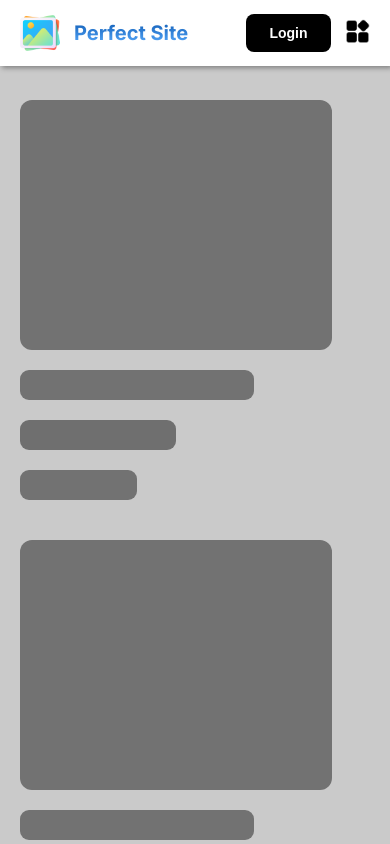
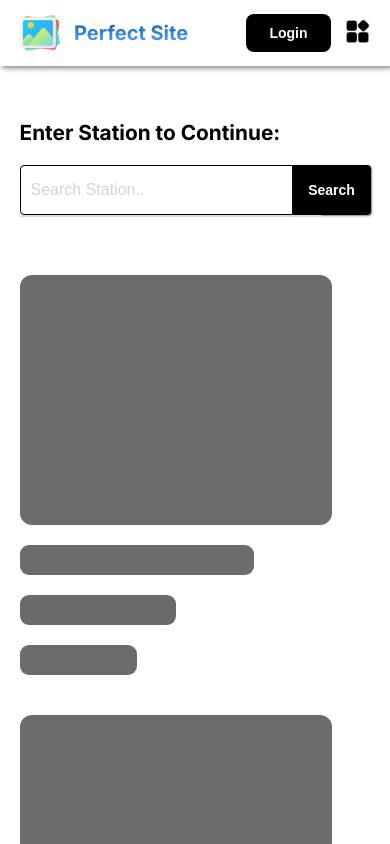
Before and after one commit to fendrick-bot/perfect-site, a Next.js app: page / in a window 390 px wide. Shown: the top 844 px of the page. Built offline with nearby package versions, Linux system fonts and the light colour scheme.

Commit message:
searchbox

```diff
--- a/app/globals.css
+++ b/app/globals.css
@@ -6,11 +6,12 @@
   margin: 0;padding: 0;
 }
 body{
-  background-color: #cacaca;
+  background-color: #ffffff;
   box-sizing: border-box;
 }
 
 nav{
+  z-index: 100;
   width: 100%;
   box-sizing: border-box;
   background-color: #ffffff;
@@ -71,20 +72,27 @@ menu{
   display: none;
 }
 #menuContent{
-  display: none;
+  /* display: none; */
   position: absolute;
   overflow: hidden;
-  top: 120px;
+  top: 90px;
   right: 6px;
   background-color: #ffffffbe;
   width: 230px;
   border-radius: 7px;
   border: 1px solid rgb(203, 203, 203);
   list-style-type: none;
-  opacity: 0%;
+  /* opacity: 0%; */
   backdrop-filter: blur(10px);
   box-shadow: 2px 2px 5px gray;
 }
+.activemenu{
+  display: block;
+}
+.disabledmenu{
+  display: none;
+}
+
 #menuContent li{
   font-size: 18px;
   text-align: center;
@@ -94,6 +102,12 @@ menu{
 #menuContent li:hover{
   background-color: #7cc2ff;
   color: black;
+}
+menu:hover #menuContent{
+  display: block;
+  top: 90px;
+  opacity: 100%;
+
 }
 #menuContact, #menuTools, #menuPricing, #menuBlogs, #menuProducts {
   display: none;
@@ -108,12 +122,6 @@ menu{
   }
   #menuContact{
     display: block;
-  }
-  menu:hover #menuContent{
-    display: block;
-    top: 90px;
-    opacity: 100%;
-
   }
 }
 
@@ -166,12 +174,10 @@ menu{
     gap: 14px;
   }
 
-  menu:hover #menuContent{
-    display: block;
+  #menuContent{
     top: 75px;
     left: 0;
     width: 100vw;
-    opacity: 100%;
   }
 
 }
--- a/app/layout.js
+++ b/app/layout.js
@@ -1,17 +1,21 @@
+'use client'
 import { Inter } from "next/font/google";
 import Image from "next/image";
 import mainLogo from "../public/picture.png"
 import menuIcon from "../public/app.png"
 import "./globals.css";
+import { useState } from "react";
 
 const inter = Inter({ subsets: ["latin"] });
 
-export const metadata = {
-  title: "Perfect Site",
-  description: "This is my perfect website",
-};
+// export const metadata = {
+//   title: "Perfect Site",
+//   description: "This is my perfect website",
+// };
 
 export default function RootLayout({ children }) {
+  const [isVisible , setVisible] = useState('disabledmenu')
+  // console.log(isVisible);
 
   return (
     <html lang="en">
@@ -34,8 +38,8 @@ export default function RootLayout({ children }) {
               <li id="navContact">Contact</li>
             </ul>
             <button>Login</button>
-            <menu> <Image src={menuIcon} width={25} />
-            <div id="menuContent">
+            <menu onClick={()=>{setVisible(isVisible == "activemenu"? 'disabledmenu': 'activemenu') }}> <Image src={menuIcon} width={25} />
+            <div id="menuContent" className= {isVisible} >
               <li>Home</li>
               <li id="menuProducts">Products</li>
               <li id="menuBlogs">Blogs</li>
@@ -47,12 +51,7 @@ export default function RootLayout({ children }) {
 
           </div>
 
-
-
         </nav>
-
-
-
         {children}</body>
     </html>
   );
--- a/app/main.module.css
+++ b/app/main.module.css
@@ -2,6 +2,7 @@
 .space{
     padding-top: 100px;
     padding-left: 5vw;
+    padding-right: 5vw;
     display: flex;
     flex-direction: column;
     justify-content: center;
--- a/app/page.js
+++ b/app/page.js
@@ -1,9 +1,20 @@
 import Image from "next/image";
 import mainCss from "./main.module.css"
+import SearchBox  from "@/components/Searchbox";
 
 export default function Home() {
   return (
+
+
+
     <main className={mainCss.space}>
+      <br></br>
+      <h2>Enter Station to Continue:</h2>
+      <SearchBox />
+
+      <br></br>
+      <br></br>
+      <br></br>
       <div className={mainCss.image}></div>
       <div className={mainCss.text}></div>
       <div className={mainCss.text2}></div>
--- /dev/null
+++ b/components/Searchbox.js
@@ -0,0 +1,57 @@
+'use client'
+import { useState } from "react"
+import "./compStyle.css"
+
+
+
+export default function SearchBox(){
+    const [searchVal , setSearchVal] = useState("");
+    const [results , setResult] = useState([]);
+
+    function fetchData(value){
+        fetch(`https://backapi.yatrirestro.com/api/v1/station?stationName=${value.toUpperCase()}`)
+        .then((res) => res.json())
+        .then((json) =>{
+            setResult(json.data.slice(0,8));
+        })
+    }
+    const valSelected = (val) =>{
+        setSearchVal(val);
+        setResult([]);
+    }
+
+    const valChange = (val) =>{
+        setSearchVal(val);
+        if(val.length > 2) fetchData(val);
+        else setResult([]);
+    }
+    const searchResult = (val) =>{
+        if( val.length > 2){
+            alert("Searching  " + val);
+        }
+
+    }
+
+    return(
+        <search>
+            <div id="inner-search">
+            <input id="searchInput"
+            type="search" name="searchBox"
+            placeholder="Search Station.."
+            onChange={(e) => valChange(e.target.value)}
+            value={searchVal}/>
+
+            <button id="searchBtn" onClick={()=>searchResult(searchVal)}>Search</button>
+            </div>
+            <div id="search-dropdown">
+                {
+                    results.map((station , id) =>(
+                        <li key={id} onClick={(e) => valSelected(station.stationName)}>{station.stationName}</li>
+                    ))
+                }
+            </div>
+        </search>
+    )
+
+
+}
--- /dev/null
+++ b/components/compStyle.css
@@ -0,0 +1,79 @@
+search {
+    /* position: relative; */
+    z-index: 0;
+}
+#inner-search {
+    /* background-color: gray; */
+    display: flex;
+    align-items: center;
+    margin-top: 20px;
+
+}
+
+#searchInput {
+    border-radius: 4px 0 0 4px;
+    padding: 10px;
+    width: 350px;
+    height: 50px;
+    font-size: 1.2rem;
+    border: 1px solid black;
+    /* box-shadow: 1px 1px 2px rgb(251, 142, 142); */
+
+}
+
+#searchInput:focus {
+    outline: none;
+}
+
+#searchInput::placeholder {
+    color: rgb(212, 212, 212);
+}
+
+#searchBtn {
+    border: 6px solid black;
+    border-radius: 0 4px 4px 0;
+    height: 50px;
+    box-shadow: 1px 1px 2px gray;
+
+}
+
+#search-dropdown {
+    border-radius: 5px;
+    border: 1px solid rgb(219, 219, 219);
+    position: absolute;
+    width: 350px;
+    background-color: rgba(255, 255, 255, 0.948);
+    backdrop-filter: blur(5px);
+    list-style-type: none;
+    font-size: 1.5rem;
+}
+#search-dropdown li{
+    padding-left: 20px;
+    padding-top: 7px;
+
+}
+#search-dropdown li:hover{
+    background-color: #7cc2ff;
+    color: black;
+
+
+}
+
+@media only screen and (max-width: 650px){
+    h2{
+        font-size: 1.3rem;
+    }
+    #searchInput{
+        width: 300px;
+        font-size: 1rem;
+    }
+    #search-dropdown{
+        width: 300px;
+        font-size: 1rem;
+    }
+    #searchBtn:hover{
+        background-color: #020202;
+        color: white;
+    }
+
+}
```
